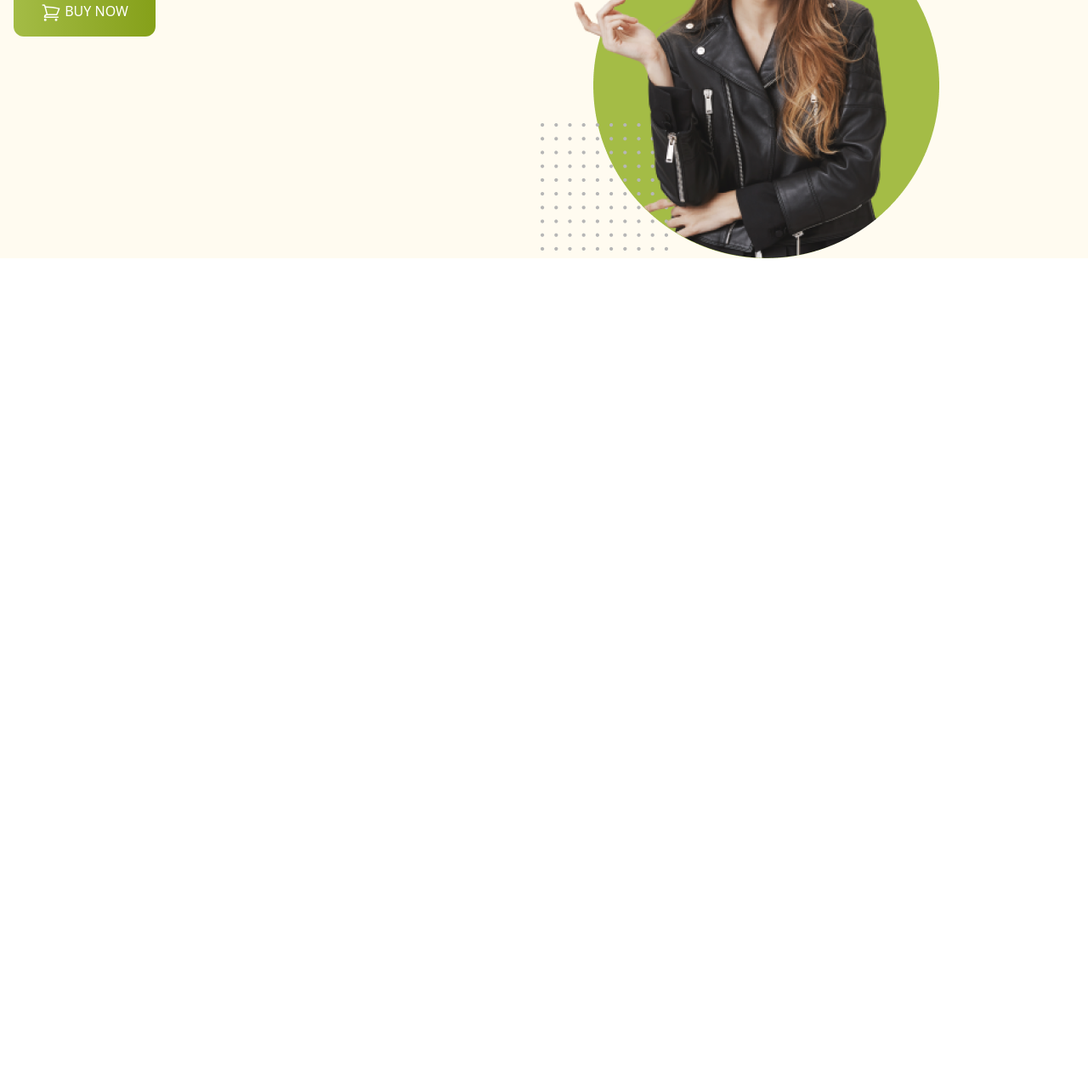
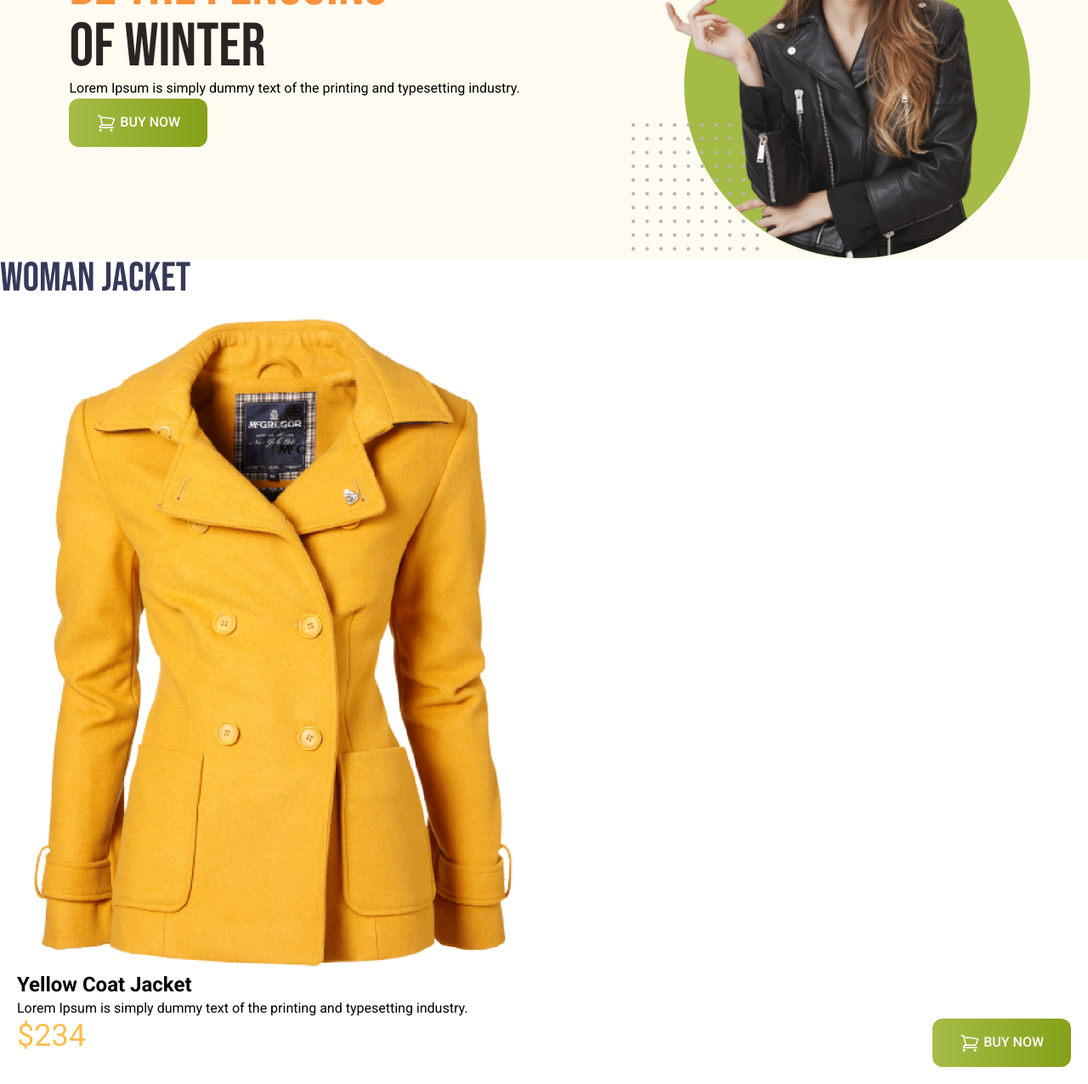
Before and after one commit to ProgrammingHero1/penguin-fashion-using-tailwind, a plain HTML site: page index.html in a window 1280 px wide. Shown: the part 183-1459 px from the top of the page at 85% size. Before the commit the page ends 800 px from the top, so only its background shows below. Drawn offline with nearby package versions, Linux system fonts and the light colour scheme.

Commit message:
added google fonts and jacket card

```diff
--- a/index.html
+++ b/index.html
@@ -1,31 +1,50 @@
 <!DOCTYPE html>
 <html lang="en">
+
 <head>
     <meta charset="UTF-8">
     <meta name="viewport" content="width=device-width, initial-scale=1.0">
     <title>Penguin Fashion </title>
     <script src="https://cdn.tailwindcss.com"></script>
+    <link rel="preconnect" href="https://fonts.googleapis.com">
+    <link rel="preconnect" href="https://fonts.gstatic.com" crossorigin>
+    <link
+        href="https://fonts.googleapis.com/css2?family=Bebas+Neue&family=Roboto:ital,wght@0,100;0,300;0,400;0,500;0,700;0,900;1,100;1,300;1,400;1,500;1,700;1,900&display=swap"
+        rel="stylesheet">
+    <style>
+        .font-roboto {
+            font-family: "Roboto", sans-serif;
+        }
+
+        .font-bebas-neue {
+            font-family: "Bebas Neue", sans-serif;
+        }
+    </style>
 </head>
-<body>
+
+<body class="font-roboto">
     <header class="bg-[#FFFBF0] pl-4">
         <!-- navbar start -->
         <nav>
 
         </nav>
         <!-- banner start -->
-        <div class="md:flex">
+        <div class="md:flex md:items-center md:justify-around">
             <div>
-                <h1 class="text-7xl uppercase">
+                <h1 class="text-7xl uppercase font-bebas-neue">
                     <span class="text-orange-400">Be the Penguins</span>
                     <br>
                     <span class="text-stone-800">of Winter</span>
                 </h1>
                 <p>Lorem Ipsum is simply dummy text of the printing
                     and typesetting industry.</p>
-                <button class="bg-green-300 px-8 py-4 rounded-xl font-medium text-white bg-gradient-to-r from-[#A4BC46] to-[#85A019]">
-                    <svg xmlns="http://www.w3.org/2000/svg" fill="none" viewBox="0 0 24 24" stroke-width="1.5" stroke="currentColor" class="size-6 text-white inline">
-                        <path stroke-linecap="round" stroke-linejoin="round" d="M2.25 3h1.386c.51 0 .955.343 1.087.835l.383 1.437M7.5 14.25a3 3 0 0 0-3 3h15.75m-12.75-3h11.218c1.121-2.3 2.1-4.684 2.924-7.138a60.114 60.114 0 0 0-16.536-1.84M7.5 14.25 5.106 5.272M6 20.25a.75.75 0 1 1-1.5 0 .75.75 0 0 1 1.5 0Zm12.75 0a.75.75 0 1 1-1.5 0 .75.75 0 0 1 1.5 0Z" />
-                      </svg>
+                <button
+                    class="bg-green-300 px-8 py-4 rounded-xl font-medium text-white bg-gradient-to-r from-[#A4BC46] to-[#85A019]">
+                    <svg xmlns="http://www.w3.org/2000/svg" fill="none" viewBox="0 0 24 24" stroke-width="1.5"
+                        stroke="currentColor" class="size-6 text-white inline">
+                        <path stroke-linecap="round" stroke-linejoin="round"
+                            d="M2.25 3h1.386c.51 0 .955.343 1.087.835l.383 1.437M7.5 14.25a3 3 0 0 0-3 3h15.75m-12.75-3h11.218c1.121-2.3 2.1-4.684 2.924-7.138a60.114 60.114 0 0 0-16.536-1.84M7.5 14.25 5.106 5.272M6 20.25a.75.75 0 1 1-1.5 0 .75.75 0 0 1 1.5 0Zm12.75 0a.75.75 0 1 1-1.5 0 .75.75 0 0 1 1.5 0Z" />
+                    </svg>
 
                     BUY NOW</button>
             </div>
@@ -35,10 +54,37 @@
         </div>
     </header>
     <main>
+        <!-- woman Jacket Section -->
+        <section>
+            <h3 class="text-5xl uppercase text-[#363958] font-bebas-neue">Woman Jacket</h3>
 
+            <!-- jacket card container -->
+            <div>
+                <!-- jacket card -->
+                <div class="p-5">
+                    <img src="images/jacket-1.png" alt="">
+                    <h4 class="text-2xl font-bold">Yellow Coat Jacket </h4>
+                    <p>Lorem Ipsum is simply dummy text of the
+                        printing and typesetting industry.</p>
+                    <div class="flex justify-between">
+                        <h2 class="text-[#FABE4C] text-4xl">$234</h2>
+                        <button
+                            class="bg-green-300 px-8 py-4 rounded-xl font-medium text-white bg-gradient-to-r from-[#A4BC46] to-[#85A019]">
+                            <svg xmlns="http://www.w3.org/2000/svg" fill="none" viewBox="0 0 24 24" stroke-width="1.5"
+                                stroke="currentColor" class="size-6 text-white inline">
+                                <path stroke-linecap="round" stroke-linejoin="round"
+                                    d="M2.25 3h1.386c.51 0 .955.343 1.087.835l.383 1.437M7.5 14.25a3 3 0 0 0-3 3h15.75m-12.75-3h11.218c1.121-2.3 2.1-4.684 2.924-7.138a60.114 60.114 0 0 0-16.536-1.84M7.5 14.25 5.106 5.272M6 20.25a.75.75 0 1 1-1.5 0 .75.75 0 0 1 1.5 0Zm12.75 0a.75.75 0 1 1-1.5 0 .75.75 0 0 1 1.5 0Z" />
+                            </svg>
+
+                            BUY NOW</button>
+                    </div>
+                </div>
+            </div>
+        </section>
     </main>
     <footer>
 
     </footer>
 </body>
+
 </html>
```
